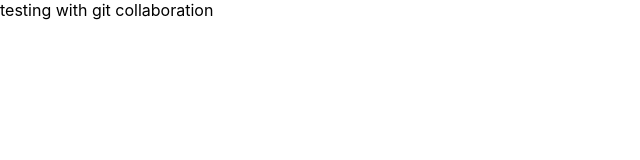
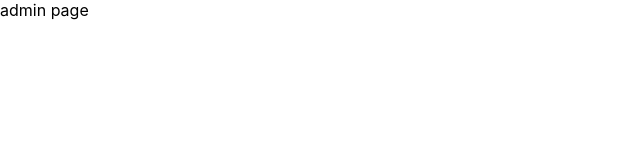
Before and after one commit to BharathPenkey/Project-Practise, a React (Create React App) app in the folder frontend/: page / in a window 1280 px wide. Shown: the top 160 px of the page, without its empty margins (0-640 px from the left). Built offline with nearby package versions, Linux system fonts and the light colour scheme.

Commit message:
added folders in src

```diff
--- a/frontend/src/App.js
+++ b/frontend/src/App.js
@@ -1,11 +1,14 @@
 import logo from './logo.svg';
 import './App.css';
 import Collaborate from './Collaborate';
+import Admin from './Pages/admin';
 
 function App() {
   return (
-    <Collaborate/>
+    <Collaborate/>,
+    <Admin/>
   );
+
 }
 
 export default App;
--- /dev/null
+++ b/frontend/src/Pages/Admin.js
@@ -0,0 +1,8 @@
+import React from "react";
+
+function Admin(){
+    return <>
+    admin page
+    </>
+}
+ export default Admin;
```
